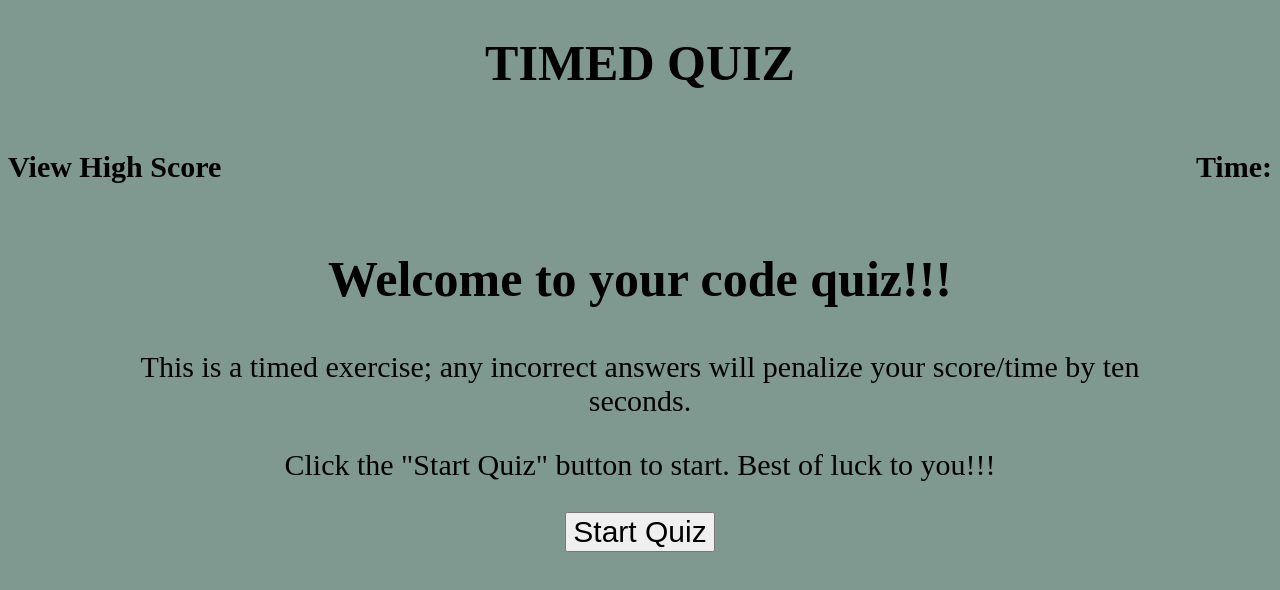
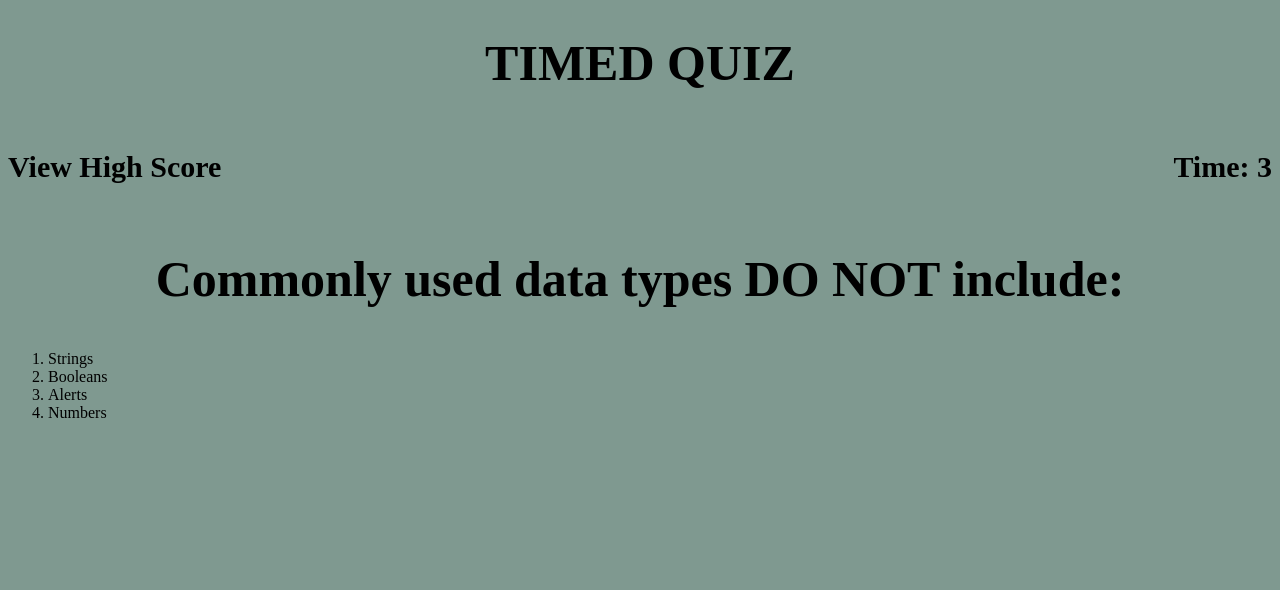
Before and after one commit to z20axa/Timed-Coding-Quiz, a plain HTML site: page index.html in a window 1280 px wide. Both pictures are taken after a click on the button "Start Quiz". Drawn offline with Linux system fonts and the light colour scheme.

Commit message:
JS code revised to create, modigy, append questions and answers elements

```diff
--- a/assets/js/main.js
+++ b/assets/js/main.js
@@ -60,17 +60,20 @@ var quizQuestions = [
 
 var currentQuestion = 0; // to keep a count of the question that is displayed
 var currentScore = 0; // to keep track of score
-var countdownTime = 10; // to keep the quiz time
 
+var quizTimerEl = document.querySelector('#quizTimer');
+var startquizbuttonEl = document.querySelector('#startquizButton');
 
-var quizTimerEl = document.getElementById('#quizTimer');
-var startquizbuttonEl = document.getElementById('#startquizButton');
+var welcomesectionEl = document.querySelector('#welcomeSection');
 
+var questionsectionEl = document.querySelector('#questionsSection');
 var questionEl = document.querySelector("#question");
 var answersEl = document.querySelector("#answers");
 
 // start quiz time function
-function startTimer(countdownTime){
+function startTimer(){
+  var countdownTime = 5; // to keep the quiz time
+
     // TODO: Use the `setInterval()` method to call a function to be executed every 1000 milliseconds
     var timeInterval = setInterval(function () {
       console.log(countdownTime);
@@ -82,43 +85,73 @@ function startTimer(countdownTime){
         // stop timer
         clearInterval(timeInterval);
 
-        // call the displayMessage function
+        // call function to display alldoneSection
         // displayMessage();
       }
 
     }, 1000);
   };
 
+
 startquizbuttonEl.addEventListener("click", function(event){
   startTimer();
+  // welcomesectionEl.innerHTML="";
+
+  // add questions function call
+  addQuestion();
 });
 
+function addQuestion(){
+  // hides the welcome section display
+  welcomesectionEl.setAttribute("style", "display:none");
+  // welcomesectionEl.innerHTML=""; // another way to hide the welcome section display
 
-// function addQuestion(){
-//   // create the question elements
+  // display the questions and answers section
+  questionsectionEl.setAttribute("style", "display:block");
 
-//   // modify the text/attributes
-//   // modify one of the attributes to say right or wrong
+  //   <section style="display:none" id="questionsSection">
+  //   <h2 id="question"></h2>
+  //   <ul id="answers">
+  //   </ul>
+  // </section>
+    // creates list elements
+  // Create ordered list items
+  var li1 = document.createElement("li");
+  var li2 = document.createElement("li");
+  var li3 = document.createElement("li");
+  var li4 = document.createElement("li");
 
-//   // append all elements to something on the page
+  // modify the text/attributes
+  questionEl.textContent=quizQuestions[0].Question1;
+  li1.textContent=quizQuestions[0].answer1;
+  li2.textContent=quizQuestions[0].answer2;
+  li3.textContent=quizQuestions[0].answer3;
+  li4.textContent=quizQuestions[0].answer4;
 
-//   // for all the buttons, add event listener
+  // append all list elements to the order list to display the question's answers
+  answersEl.appendChild(li1);
+  answersEl.appendChild(li2);
+  answersEl.appendChild(li3);
+  answersEl.appendChild(li4);
 
-//     // WHEN I answer a question
-//     // if answered correctly
-//     // add points
-//     // show as correct
-//     // WHEN I answer a question incorrectly
-//     // THEN time is subtracted from the clock
-//     // show as incorrect
 
-//     // after the answer,
-//     // THEN I am presented with another question
-//     // need a function call to present the question
+  // for all the buttons, add event listener
 
-//     // if no other questions,
-//     // go to highscore screen
-// }
+    // WHEN I answer a question
+    // if answered correctly
+    // add points
+    // show as correct
+    // WHEN I answer a question incorrectly
+    // THEN time is subtracted from the clock
+    // show as incorrect
+
+    // after the answer,
+    // THEN I am presented with another question
+    // need a function call to present the question
+
+    // if no other questions,
+    // go to highscore screen
+};
 
 // function startQuiz(){
 //   // timer starts and I am presented with a question
--- a/index.html
+++ b/index.html
@@ -33,8 +33,8 @@
 
     <section style="display:none" id="questionsSection">
       <h2 id="question"></h2>
-      <ul id="answers">
-      </ul>
+      <ol id="answers">
+      </ol>
     </section>
 
     <section style="display:none" id="alldoneSection">
```
